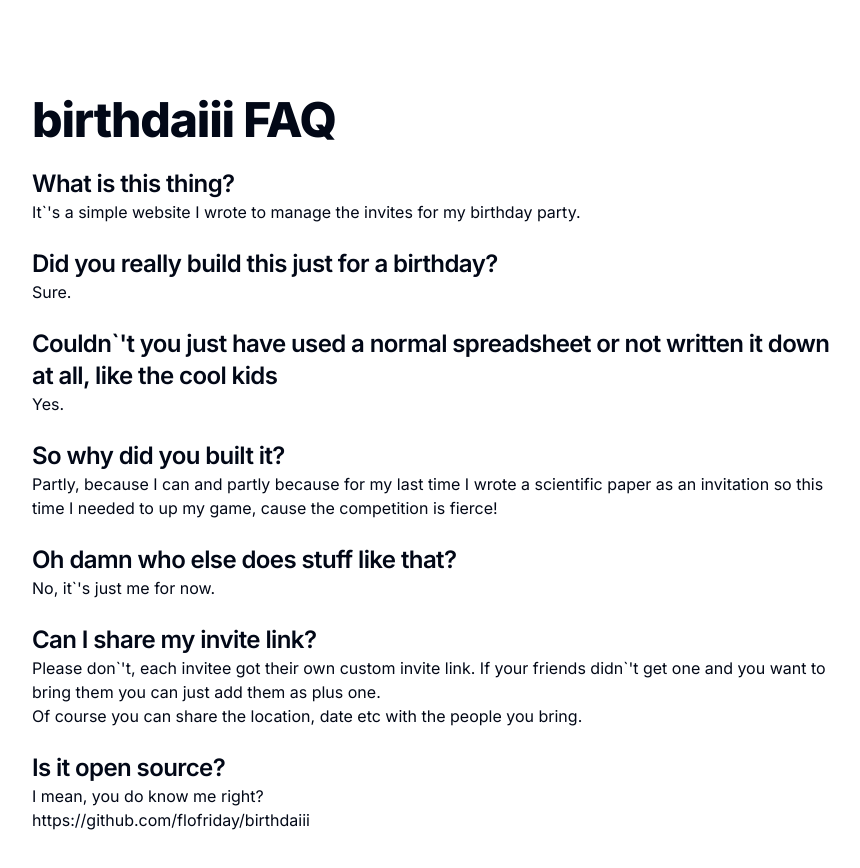
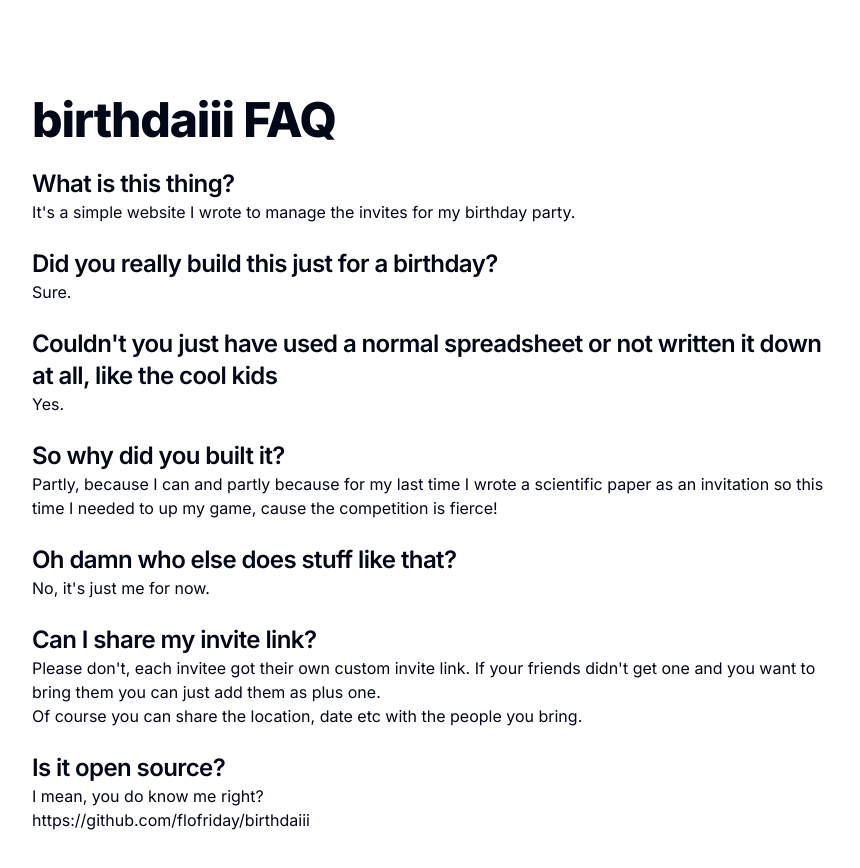
Before and after one commit to flofriday/birthdaiii, a Next.js app: page /faq in a window 1280 px wide. Shown: the top 868 px of the page, without its empty margins (208-1068 px from the left). Built offline with nearby package versions, Linux system fonts and the light colour scheme.

Commit message:
Fix weired punctuation

```diff
--- a/app/faq/page.tsx
+++ b/app/faq/page.tsx
@@ -5,7 +5,7 @@ export default function FAQ() {
 
       <div className="pb-6">
         <h2 className="scroll-m-20 text-2xl font-semibold tracking-tight">What is this thing?</h2>
-        <p>It`&apos;s a simple website I wrote to manage the invites for my birthday party.</p>
+        <p>It&apos;s a simple website I wrote to manage the invites for my birthday party.</p>
       </div>
 
 
@@ -15,7 +15,7 @@ export default function FAQ() {
       </div>
 
       <div className="pb-6">
-        <h2 className="scroll-m-20 text-2xl font-semibold tracking-tight">Couldn`&apos;t you just have used a normal spreadsheet or not written it down at all, like the cool kids</h2>
+        <h2 className="scroll-m-20 text-2xl font-semibold tracking-tight">Couldn&apos;t you just have used a normal spreadsheet or not written it down at all, like the cool kids</h2>
         <p>Yes.</p>
       </div>
 
@@ -31,14 +31,14 @@ export default function FAQ() {
       <div className="pb-6">
         <h2 className="scroll-m-20 text-2xl font-semibold tracking-tight">Oh damn who else does stuff like that?</h2>
         <p>
-          No, it`&apos;s just me for now.
+          No, it&apos;s just me for now.
         </p>
       </div>
 
       <div className="pb-6">
         <h2 className="scroll-m-20 text-2xl font-semibold tracking-tight">Can I share my invite link?</h2>
         <p>
-          Please don`&apos;t, each invitee got their own custom invite link. If your friends didn`&apos;t get one and you want to bring them you can just add them as plus one.
+          Please don&apos;t, each invitee got their own custom invite link. If your friends didn&apos;t get one and you want to bring them you can just add them as plus one.
           <br />
           Of course you can share the location, date etc with the people you bring.
         </p>
--- a/app/invite/[token]/invite-form.tsx
+++ b/app/invite/[token]/invite-form.tsx
@@ -76,7 +76,7 @@ export default function InviteForm({ invite: initialInvite, event }: { invite: I
             </h1>
 
             <div className="pb-4">
-                I`&apos;d love to invite you to my birthday party.
+                I&apos;d love to invite you to my birthday party.
                 It will once again be a chill hang with music, some foods, drinks
                 and definitely more dancing 😉
             </div>
@@ -84,7 +84,7 @@ export default function InviteForm({ invite: initialInvite, event }: { invite: I
             <Card className="mb-4">
                 <CardHeader>
                     <CardTitle>The Hard Facts</CardTitle>
-                    <CardDescription>Flo`&apos;s Birthday Party 🎂</CardDescription>
+                    <CardDescription>Flo&apos;s Birthday Party 🎂</CardDescription>
                 </CardHeader>
                 <CardContent>
                     <div className="pb-3">
@@ -112,8 +112,8 @@ export default function InviteForm({ invite: initialInvite, event }: { invite: I
 
             {invite.accepted == AcceptState.Pending ? (
                 <div className="text-right">
-                    <Button disabled={loading} className="w-full mb-4" onClick={() => updateInvite({ ...invite, accepted: AcceptState.Accepted, plusOne: 0 })} >I`&apos;m in! 🎂 🎉</Button>
-                    <Button disabled={loading} className="w-full" variant="secondary" onClick={() => updateInvite({ ...invite, accepted: AcceptState.Declined, plusOne: 0 })} > I won`&apos;t attend 😔</Button>
+                    <Button disabled={loading} className="w-full mb-4" onClick={() => updateInvite({ ...invite, accepted: AcceptState.Accepted, plusOne: 0 })} >I&apos;m in! 🎂 🎉</Button>
+                    <Button disabled={loading} className="w-full" variant="secondary" onClick={() => updateInvite({ ...invite, accepted: AcceptState.Declined, plusOne: 0 })} > I won&apos;t attend 😔</Button>
                 </div>
             ) : invite.accepted == AcceptState.Accepted ? (
                 <div className="pt-5 pb-2 relative">
@@ -122,7 +122,7 @@ export default function InviteForm({ invite: initialInvite, event }: { invite: I
 
                     <h3 className="scroll-m-20 text-2xl font-semibold tracking-tight">Your in 🎉</h3>
                     <div className="pb-2">
-                        That`&apos;s amazing, there is a WhatsApp group again: <br />
+                        That&apos;s amazing, there is a WhatsApp group again: <br />
                         <a className="text-blue-500 hover:underline" href={event.groupChat}>{event.groupChat}</a>
                     </div>
                     <div className="pb-4">
@@ -141,8 +141,8 @@ export default function InviteForm({ invite: initialInvite, event }: { invite: I
                 </div>
             ) : (
                 <div className="pt-5 pb-2">
-                    <h3 className="scroll-m-20 text-2xl font-semibold tracking-tight">You won`&apos;t attend 😔</h3>
-                    That`&apos;s ok, some people are allergic to fun.
+                    <h3 className="scroll-m-20 text-2xl font-semibold tracking-tight">You won&apos;t attend 😔</h3>
+                    That&apos;s ok, some people are allergic to fun.
 
                     <div className="h-full pt-3">
                         <Button className="pl-0" variant="link" onClick={() => updateInvite({ ...invite, accepted: AcceptState.Pending, plusOne: 0 })}>What? No, I am fun!</Button>
--- a/app/page.tsx
+++ b/app/page.tsx
@@ -7,8 +7,8 @@ export default function Home() {
       <p className="pb-3">
         This is an over engineered birthday party management tool for my
         upcomming birthday. However,
-        it is quite private in it`&apos;s nature, so if you haven`&apos;t gotten a link to
-        an invite you won`&apos;t be able to do a lot here.
+        it is quite private in it&apos;s nature, so if you haven&apos;t gotten a link to
+        an invite you won&apos;t be able to do a lot here.
       </p>
       <p className="pb-3">
         You can still check it out on GitHub.
```
